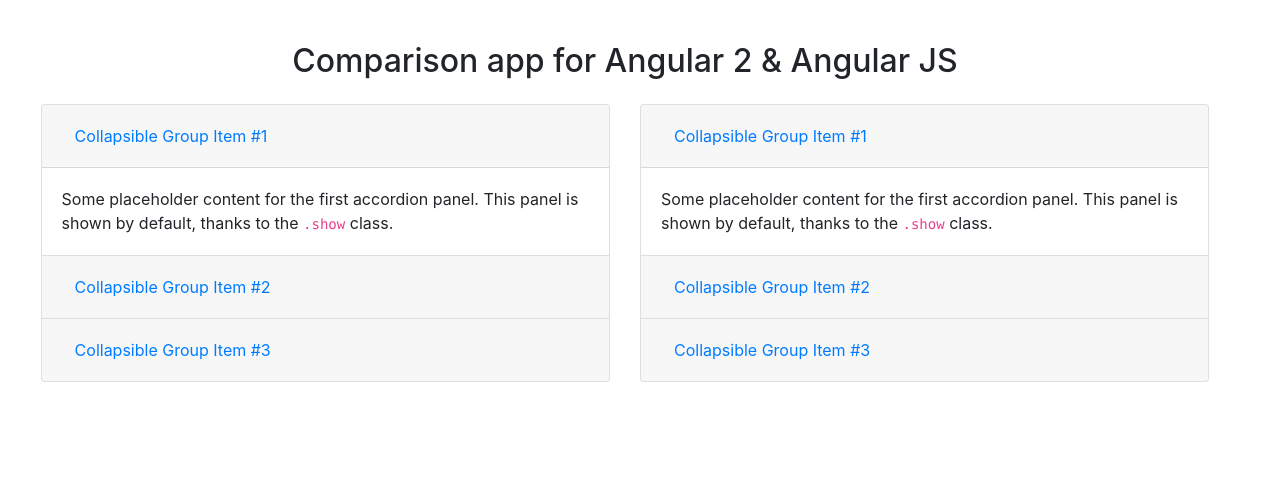
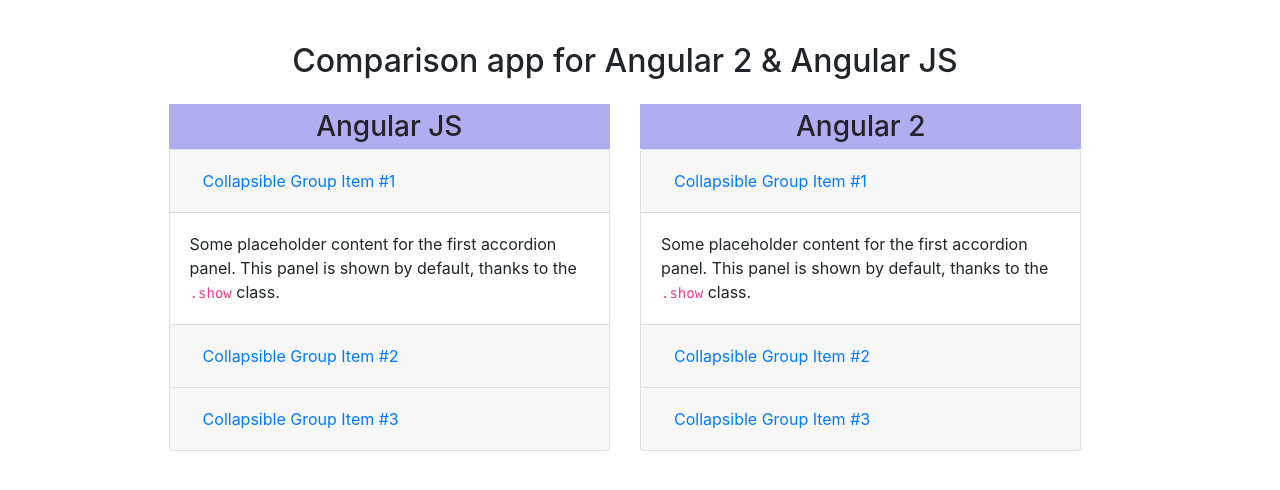
Before and after one commit to Shubhu2107/notes-sample-app, an Angular app: page /shubhangi in a window 1280 px wide. Shown: the top 490 px of the page. Built offline with nearby package versions, Linux system fonts and the light colour scheme.

Commit message:
cosmetic commit

```diff
--- a/src/app/shubhangi/shubhangi.component.css
+++ b/src/app/shubhangi/shubhangi.component.css
@@ -1,11 +1,18 @@
 
   .wrapper {
-    width: 1280px;
-    height: 100%;
+    width: 1024px;
+    height: 600px;
     margin: auto;
     padding: 2%;
 }
-
+.align_center{
+  text-align: center;
+    background: rgb(174, 174, 241);
+    margin: 0;
+    padding: 12px;
+    font-size: 28px;
+    line-height: 21px;
+}
 .compaire_header {
     text-align: center;
 }
--- a/src/app/shubhangi/shubhangi.component.html
+++ b/src/app/shubhangi/shubhangi.component.html
@@ -3,6 +3,7 @@
     <section class="midOuter col-12 row">
         <h2 class="col-12  compaire_header p-3"> Comparison app for Angular 2 & Angular JS</h2>
         <div class="col-6">
+          <h2 class="align_center">Angular JS</h2>
             <div class="accordion" id="accordionExample_01">
                 <div class="card">
                   <div class="card-header" id="tab1headingOne">
@@ -50,6 +51,7 @@
               </div>
         </div>
         <div class="col-6">
+          <h2 class="align_center">Angular 2</h2>
             <div class="accordion" id="accordionExample_02">
                 <div class="card">
                   <div class="card-header" id="tab1headingOne">
```
